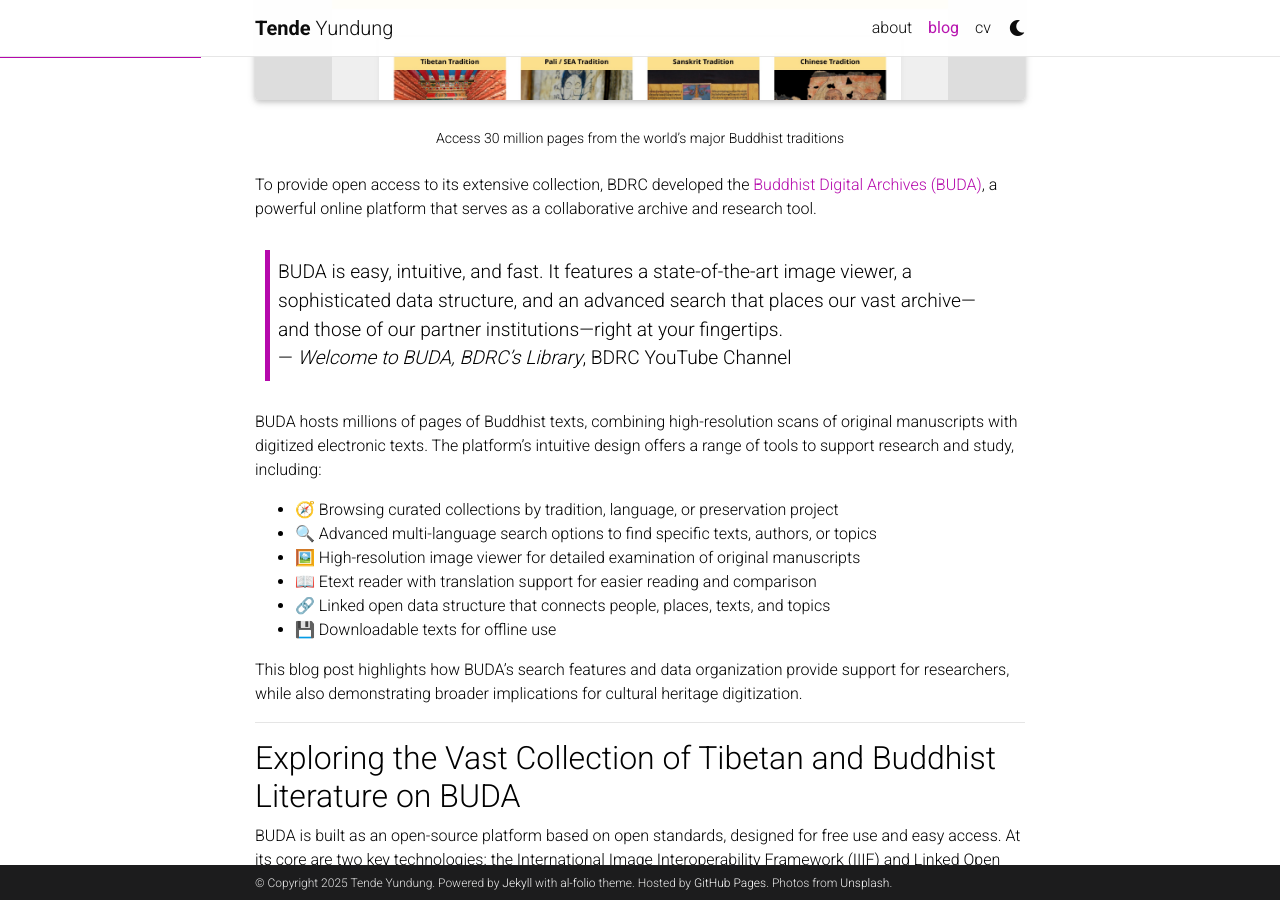
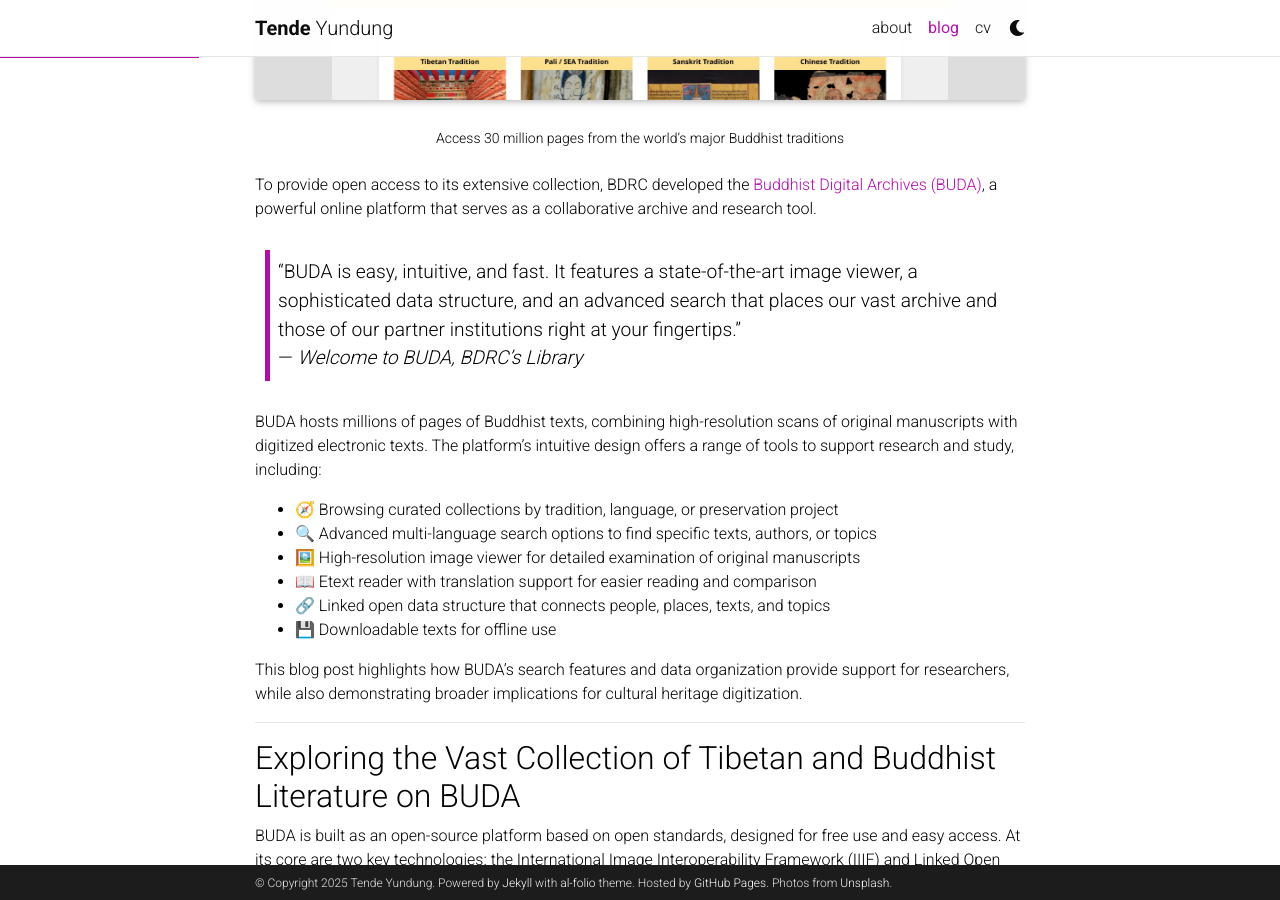
Before and after one commit to yundung/yundung.github.io, a Jekyll site: the page built from _posts/2025-04-11-BUDA.md, in a window 1280 px wide and 900 px high, scrolled down 606 px. Built offline with Jekyll 4.4.1, drawn with Linux system fonts in a browser that asks for light colours; full-size pictures stand in for the smaller copies a plugin makes; comment, search, counter and statistics services are not loaded; a style sheet for code colours, icons or effects is not loaded.

Commit message:
minor formatting fixed

```diff
--- a/_posts/2025-04-11-BUDA.md
+++ b/_posts/2025-04-11-BUDA.md
@@ -21,9 +21,9 @@
 
 To provide open access to its extensive collection, BDRC developed the [Buddhist Digital Archives (BUDA)](https://www.bdrc.io/buda-archive/), a powerful online platform that serves as a collaborative archive and research tool.
 
-> BUDA is easy, intuitive, and fast. It features a state-of-the-art image viewer, a sophisticated data structure, and an advanced search that places our vast archive—and those of our partner institutions—right at your fingertips.
+> "BUDA is easy, intuitive, and fast. It features a state-of-the-art image viewer, a sophisticated data structure, and an advanced search that places our vast archive and those of our partner institutions right at your fingertips."
 >
-> — [*Welcome to BUDA, BDRC's Library*](https://youtu.be/JXq3NVft8RQ?si=2tRiYd_DwdOqsC6B&t=28), BDRC YouTube Channel
+> — [*Welcome to BUDA, BDRC's Library*](https://youtu.be/JXq3NVft8RQ?si=2tRiYd_DwdOqsC6B&t=28)
 
 
 
@@ -47,6 +47,8 @@
 This digital platform allows for accessing an extensive collection of Tibetan and Buddhist texts in multiple languages, including Tibetan, Sanskrit, Chinese, Pali, Burmese, and Khmer.
 
 <iframe width="560" height="315" src="https://www.youtube.com/embed/JXq3NVft8RQ?si=sf7P8w8SMl_0uUGx&amp;start=80" title="YouTube video player" frameborder="0" allow="accelerometer; autoplay; clipboard-write; encrypted-media; gyroscope; picture-in-picture; web-share" referrerpolicy="strict-origin-when-cross-origin" allowfullscreen></iframe>
+
+---
 
 ## How to Use BUDA: A Step-by-Step Guide
 
```
